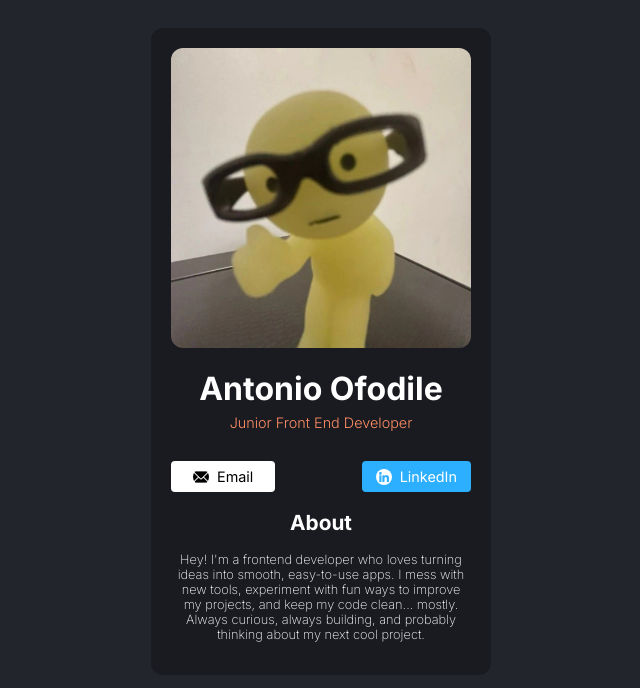
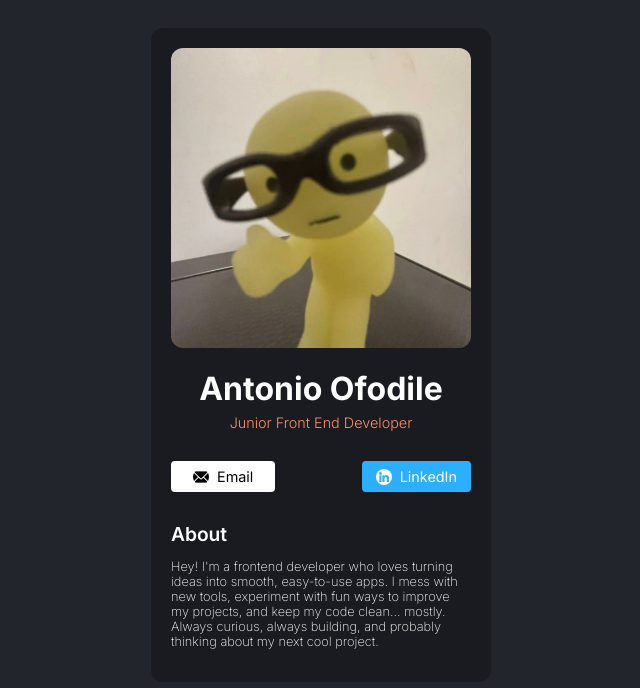
Before and after one commit to AntoOfo/business-card, a React (Vite) app: page / in a window 1280 px wide. Shown: the top 688 px of the page, without its empty margins (319-959 px from the left). Built offline with nearby package versions, Linux system fonts and the light colour scheme.

Commit message:
about div aligned to left and more font changes for h2 and p

```diff
--- a/src/index.css
+++ b/src/index.css
@@ -8,7 +8,8 @@
 
 h2 {
   color: white;
-  font-size: 1.3rem;
+  font-size: 1.2rem;
+  font-weight: 600;
 }
 
 p {
@@ -79,3 +80,12 @@
   height: 16px;
   margin-right: 8px;
 }
+
+.about-div {
+  text-align: left;
+  margin-top: 10%;
+}
+
+.about-div > h2 {
+  margin: 0;
+}
```
